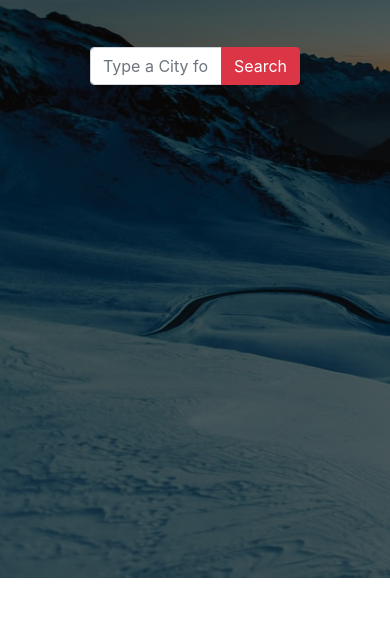
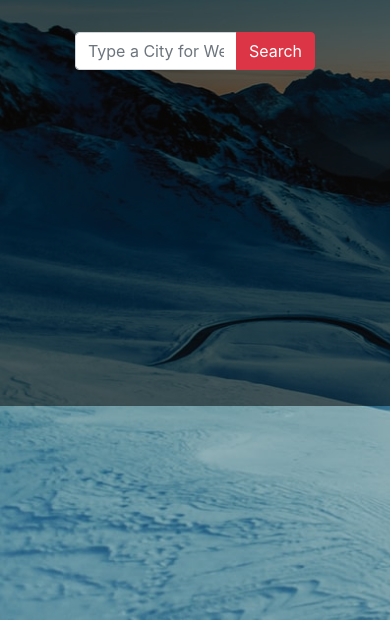
Before and after one commit to KamranAlex/Weather_Condition-JS, a plain HTML site: page index.html in a window 390 px wide. Shown: the part 266-886 px from the top of the page. Before the commit the page ends 844 px from the top, so only its background shows below. Drawn offline with nearby package versions, Linux system fonts and the light colour scheme.

Commit message:
Responsive Fix

```diff
--- a/style.css
+++ b/style.css
@@ -9,8 +9,8 @@ body {
   background: rgba(0, 0, 0, 0.5); /* Black background with 0.5 opacity */
   color: #f1f1f1; /* Grey text */
   width: 100%;
-  height: 100%; /* Full width */
-  padding: 75px; /* Some padding */
+  height: 100%;
+  padding: 60px; /* Full width */
 }
 .title {
   display: flex;
@@ -32,3 +32,12 @@ body {
   -webkit-filter: drop-shadow(16px 16px 10px rgba(0, 0, 0, 0.9));
   filter: sepia(1) saturate(8) drop-shadow(16px 16px 10px rgba(0, 0, 0, 0.9));
 }
+
+@media only screen and (max-width: 768px) {
+  body {
+    height: 105vh;
+  }
+  .container {
+    height: 672px;
+  }
+}
```
